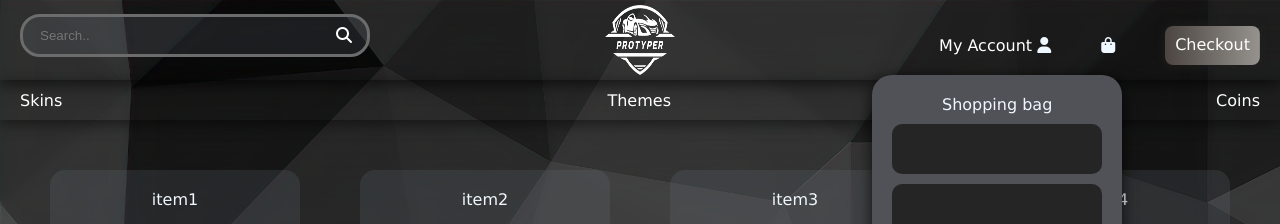
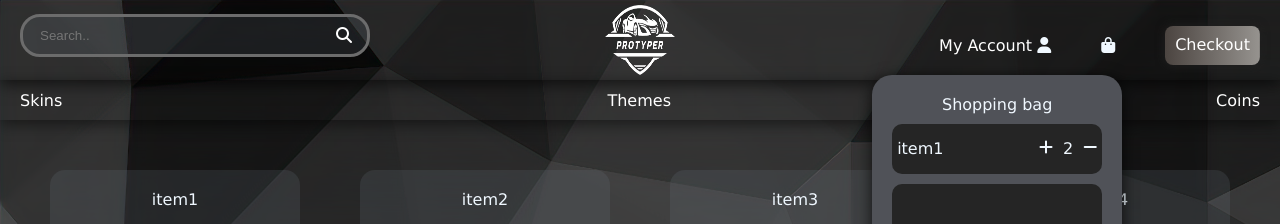
Before and after one commit to Ajan0211/ProTyper, a React (Vite) app in the folder pro-typer/: page /Shop in a window 1280 px wide. Both pictures are taken after a click on the element 1108 px from the left and 45 px from the top of the page. Shown: the top 224 px of the page. Built offline with nearby package versions, Linux system fonts and the light colour scheme.

Commit message:
Making placeholder text for shop-container in shopping bag

```diff
--- a/pro-typer/src/Bag.jsx
+++ b/pro-typer/src/Bag.jsx
@@ -2,11 +2,19 @@ import React from "react";
 
 const Bag = (props) => {
   const { price, popUp } = props;
+
   return (
     <div className={`PopUp ${[popUp ? "show" : ""]}`}>
       Shopping bag
       <div className="item-container">
-        <div className="shop-container"></div>
+        <div className="shop-container">
+          item1
+          <div className="quantity">
+            <i className="fa-solid fa-plus"></i>
+            <div className="quantity-num">2</div>
+            <i className="fa-solid fa-minus"></i>
+          </div>
+        </div>
         <div className="shop-container"></div>
         <div className="shop-container"></div>
         <div className="total-container">
--- a/pro-typer/src/ShopNav.css
+++ b/pro-typer/src/ShopNav.css
@@ -135,11 +135,18 @@
   min-width: 150px;
   min-height: 50px;
   border-radius: 10px;
+  display: flex;
+  align-items: center;
+  justify-content: space-between;
+  padding: 5px;
+}
+.quantity {
+  display: flex;
+  column-gap: 10px;
 }
 
 .total-container {
   display: flex;
-  justify-content: space-between;
   margin-top: 20px;
 }
 
```
